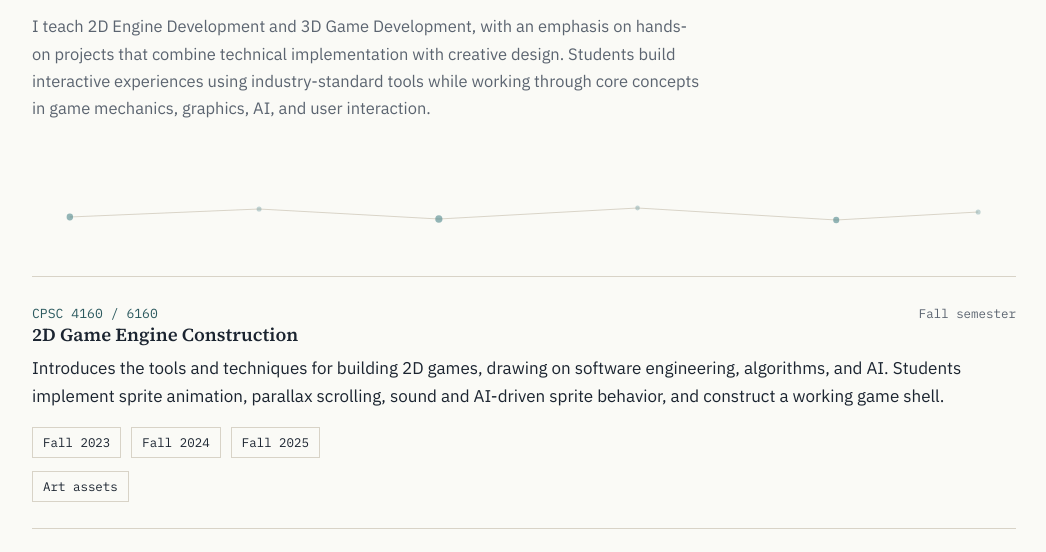
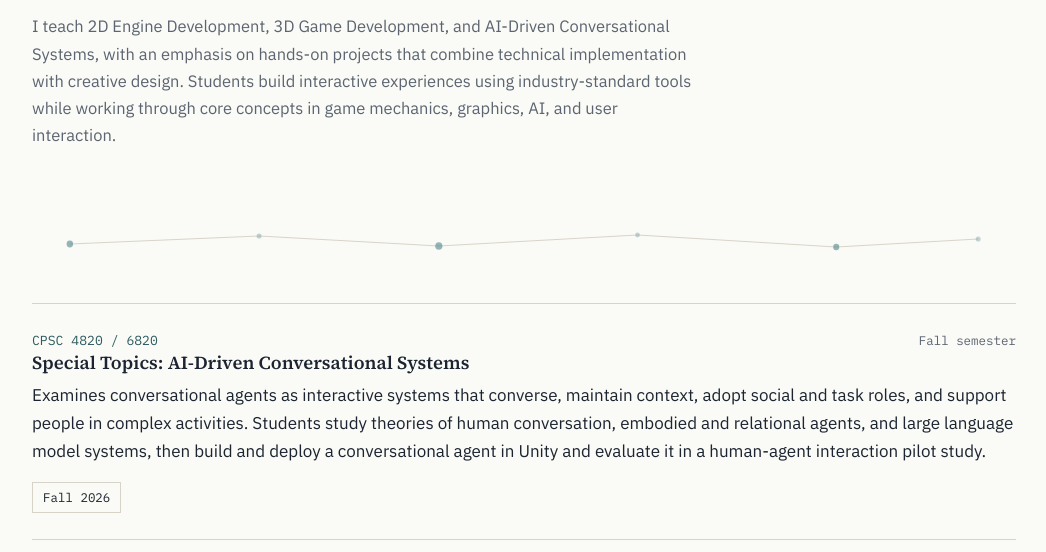
Before and after one commit to pythonTD/synthetic-personas, a plain HTML site: page teaching.html in a window 1280 px wide. Shown: the part 200-752 px from the top of the page, without its empty margins (116-1162 px from the left). Drawn offline with Linux system fonts and the light colour scheme.

Commit message:
teaching updated

```diff
--- a/teaching.html
+++ b/teaching.html
@@ -4,7 +4,7 @@
 <meta charset="UTF-8">
 <meta name="viewport" content="width=device-width, initial-scale=1.0">
 <title>Teaching — Matias Volonte</title>
-<meta name="description" content="Courses taught by Matias Volonte at Clemson University: 2D Game Engine Construction and 3D Game Programming.">
+<meta name="description" content="Courses taught by Matias Volonte at Clemson University: 2D Game Engine Construction, 3D Game Programming, and AI-Driven Conversational Systems.">
 <link rel="preconnect" href="https://fonts.googleapis.com">
 <link rel="preconnect" href="https://fonts.gstatic.com" crossorigin>
 <link href="https://fonts.googleapis.com/css2?family=Source+Serif+4:opsz,wght@8..60,400;8..60,600;8..60,700&family=IBM+Plex+Sans:wght@400;500;600&family=IBM+Plex+Mono:wght@400;500&display=swap" rel="stylesheet">
@@ -30,7 +30,8 @@
   <p class="eyebrow">Instruction</p>
   <h1 style="font-size: clamp(1.9rem, 3.6vw, 2.4rem);">Teaching</h1>
   <p class="section-lede" style="max-width: 68ch; font-size: 1.03rem;">
-    I teach 2D Engine Development and 3D Game Development, with an emphasis
+    I teach 2D Engine Development, 3D Game Development, and AI-Driven
+    Conversational Systems, with an emphasis
     on hands-on projects that combine technical implementation with creative
     design. Students build interactive experiences using industry-standard
     tools while working through core concepts in game mechanics, graphics,
@@ -51,6 +52,27 @@
 </div>
 
 <section>
+  <div class="course">
+    <div class="course-head">
+      <div>
+        <div class="course-code">CPSC 4820 / 6820</div>
+        <h3>Special Topics: AI-Driven Conversational Systems</h3>
+      </div>
+      <div class="course-term">Fall semester</div>
+    </div>
+    <p>
+      Examines conversational agents as interactive systems that converse,
+      maintain context, adopt social and task roles, and support people in
+      complex activities. Students study theories of human conversation,
+      embodied and relational agents, and large language model systems, then
+      build and deploy a conversational agent in Unity and evaluate it in a
+      human-agent interaction pilot study.
+    </p>
+    <div class="course-offerings">
+      <a href="https://project1-web-three.vercel.app/" target="_blank" rel="noopener noreferrer">Fall 2026</a>
+    </div>
+  </div>
+
   <div class="course">
     <div class="course-head">
       <div>
```
